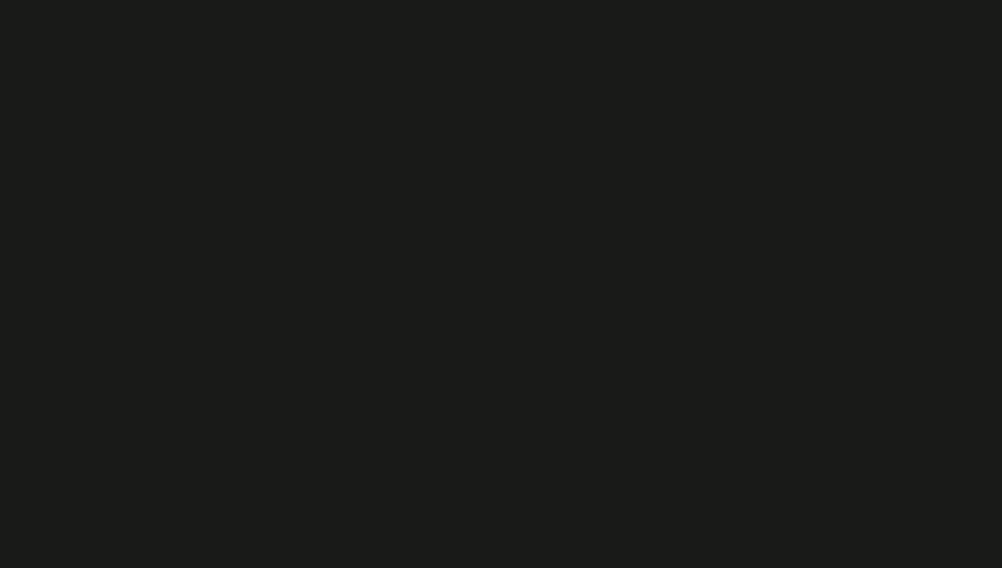
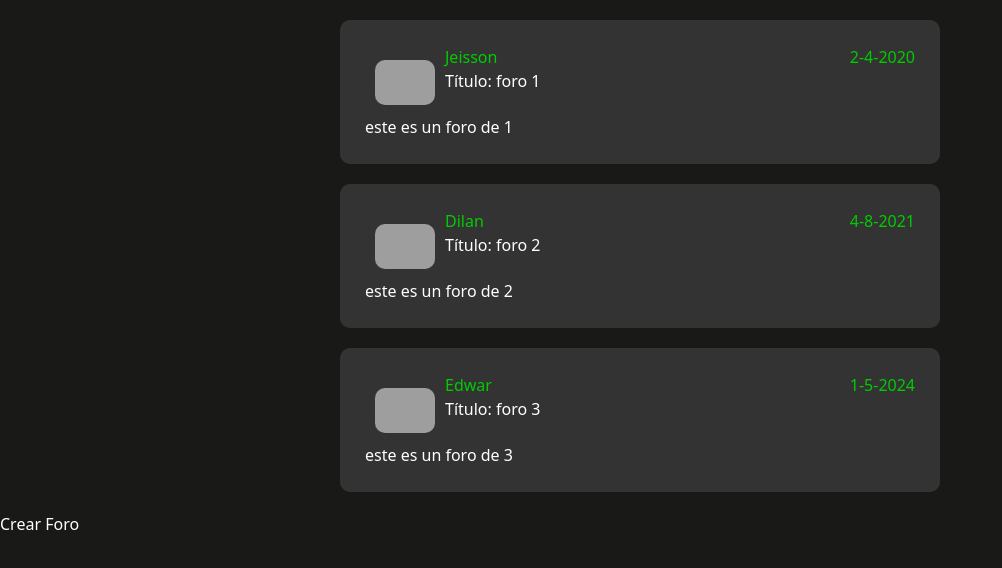
Before and after one commit to YERCKEN/ProAmbiente, a React (Vite) app in the folder client/: page /Foros in a window 1280 px wide. Before the commit this address had no page. Shown: the top 568 px of the page, without its empty margins (0-1002 px from the left). Built offline with nearby package versions, Linux system fonts and the light colour scheme; grey boxes are pictures that could not be loaded.

Commit message:
incorporacion de la session de foros, noticias, formulario de foros y de noticias

```diff
--- a/client/src/App.jsx
+++ b/client/src/App.jsx
@@ -1,33 +1,44 @@
 //IMPORTAMOS REACT-ROUTER-DONE
-import {BrowserRouter, Route, Routes} from 'react-router-dom'
+import { BrowserRouter, Route, Routes } from "react-router-dom";
 //IMPORTAMOS LAS PAGES
-import LoginPage from './pages/loginPage.jsx'
-import RegisterPage from './pages/registerPage.jsx'
+import LoginPage from "./pages/loginPage.jsx";
+import RegisterPage from "./pages/registerPage.jsx";
+import { ForosContextProvider } from "./context/ForosContext";
+import ForosList from "./pages/Foros/ForosList";
+import Noticias from "./pages/Noticias/NoticiasList";
+import FormularioForo from "./pages/Foros/FormularioForo";
 
 //importamos el authprovider
-import {AuthProvider} from './context/auth.context.jsx'
+import { AuthProvider } from "./context/auth.context.jsx";
 
-function App(){
+function App() {
   return (
-
     //CONTENEDOR DE RUTAS
     <AuthProvider>
+      <ForosContextProvider>
+        <BrowserRouter>
+          <Routes>
+            <Route
+              path="/"
+              element={
+                <h1 className="text-3xl font-bold underline">HOLA BB</h1>
+              }
+            />
 
-        <BrowserRouter>
-        <Routes>
-          <Route path='/' element={<h1 className="text-3xl font-bold underline">HOLA BB</h1>}/>
+            <Route path="/login" element={<LoginPage />} />
 
-          <Route path='/login' element={<LoginPage />}/>
+            <Route path="/register" element={<RegisterPage />} />
 
-          <Route path='/register' element={<RegisterPage/>}/>
+            <Route path="/Foros" element={<ForosList />} />
 
-        </Routes>
+            <Route path="/Noticias" element={<Noticias />} />
 
-      </BrowserRouter>
-
+            <Route path="/FormularioForo" element={<FormularioForo />} />
+          </Routes>
+        </BrowserRouter>
+      </ForosContextProvider>
     </AuthProvider>
-
-  )
+  );
 }
 
-export default App
+export default App;
--- /dev/null
+++ b/client/src/context/ForosContext.jsx
@@ -0,0 +1,29 @@
+import { createContext, useState, useEffect } from "react";
+import { foros as data } from "../data/foros";
+
+export const ForosContext = createContext();
+
+export function ForosContextProvider(props) {
+  const [foros, setForos] = useState([]);
+  function createForos(Foro) {
+    setForos([
+      ...foros,
+      {
+        titulo: foro.titulo,
+        id: foros.length,
+        descripcion: foro.descripcion,
+        usuario_id: foro.usuario_id,
+        fecha_creacion: foro.fecha_creacion
+      },
+    ]);
+  }
+  useEffect(() => {
+    setForos(data);
+  }, []);
+
+  return (
+    <ForosContext.Provider value={{ foros, createForos }}>
+      {props.children}
+    </ForosContext.Provider>
+  );
+}
--- /dev/null
+++ b/client/src/data/foros.js
@@ -0,0 +1,23 @@
+export const foros = [
+    {
+        id: 0,
+        titulo:"foro 1",
+        descripcion: "este es un foro de 1",
+        usuario_id: "Jeisson",
+        fecha_creacion: "2-4-2020"
+    },
+    {
+        id: 1,
+        titulo:"foro 2",
+        descripcion: "este es un foro de 2",
+        usuario_id: "Dilan",
+        fecha_creacion: "4-8-2021"
+    },
+    {
+        id: 2,
+        titulo:"foro 3",
+        descripcion: "este es un foro de 3",
+        usuario_id: "Edwar",
+        fecha_creacion: "1-5-2024"
+    },
+];
--- /dev/null
+++ b/client/src/data/noticias.js
@@ -0,0 +1,23 @@
+export const noticias = [
+    {
+        id: 0,
+        titulo:"",
+        descripcion: "",
+        usuario_id: "",
+        fecha_creacion: ""
+    },
+    {
+        id: 1,
+        titulo:"",
+        descripcion: "",
+        usuario_id: "",
+        fecha_creacion: ""
+    },
+    {
+        id: 2,
+        titulo:"",
+        descripcion: "",
+        usuario_id: "",
+        fecha_creacion: ""
+    },
+];
--- /dev/null
+++ b/client/src/pages/Foros/FormularioForo.jsx
@@ -0,0 +1,57 @@
+import { ForosContext } from "../../context/ForosContext";
+import { useContext, useState } from "react";
+import { Link } from 'react-router-dom';
+
+function FormularioForo() {
+  const [titulo, setTitulo] = useState("");
+  const [descripcion, setDescripcion] = useState("");
+  const [usuario_id, setUsuario_id] = useState("");
+  const [fecha_creacion, setFecha_creacion] = useState("");
+  const { createForos } = useContext(ForosContext);
+
+  const handleSubmit = (e) => {
+    e.preventDefault();
+    createForos({ titulo, descripcion, usuario_id, fecha_creacion });
+    setTitulo("");
+    setDescripcion("");
+    setUsuario_id("");
+    setFecha_creacion("");
+  };
+  return (
+    <div className="max-w-md mx-auto">
+      <form onSubmit={handleSubmit} className="bg-slate-800 px-10 mb-4 p-10">
+        <h1 className="text-exl font-bold text-white mb-3">Crea tu formulario</h1>
+        <input
+          placeholder="escribe tu tarea"
+          onChange={(e) => setTitulo(e.target.value)}
+          value={titulo}
+          className="bd-slate-300 p-3 w-full mb-2"
+          autoFocus
+        />
+        <textarea
+          placeholder="escribe la descripcion de la tarea"
+          onChange={(e) => setDescripcion(e.target.value)}
+          value={descripcion}
+          className="bd-slate-300 p-3 w-full mb-2"
+        ></textarea>
+        <input
+          placeholder="escribe tu tarea"
+          onChange={(e) => setUsuario_id(e.target.value)}
+          value={usuario_id}
+          className="bd-slate-300 p-3 w-full mb-2"
+          autoFocus
+        />
+        <input
+          placeholder="escribe tu tarea"
+          onChange={(e) => setFecha_creacion(e.target.value)}
+          value={fecha_creacion}
+          className="bd-slate-300 p-3 w-full mb-2"
+          autoFocus
+        />
+        <button className="bg-indigo-500 px-3 py-1 text-white"><Link to="/Foros">guardar</Link></button>
+      </form>
+    </div>
+  );
+}
+
+export default FormularioForo;
--- /dev/null
+++ b/client/src/pages/Foros/ForosCard.jsx
@@ -0,0 +1,69 @@
+import { useContext } from "react";
+import { ForosContext } from "../../context/ForosContext";
+
+function ForosCard({ foro }) {
+  return (
+    // div general
+    <div
+      style={{
+        backgroundColor: "#333333",
+        color: "white",
+        margin: "20px auto", // Centra el div horizontalmente
+        padding: "25px",
+        maxWidth: "600px", // Ajusta el tamaño máximo del div
+        borderRadius: "10px", // Opcional: redondea las esquinas del div
+      }}
+    >
+      <div
+        style={{
+          display: "flex",
+          justifyContent: "space-between",
+          alignItems: "flex-start",
+        }}
+      >
+        {/* Div de la imagen (izquierda) */}
+        <div
+          style={{
+            flex: "0 0 80px",
+            display: "flex",
+            justifyContent: "center",
+            alignItems: "center",
+          }}
+        >
+          <img
+            src="/user.png"
+            alt="User"
+            style={{
+              marginTop: "15px",
+              width: "60px", // Ajusta el tamaño de la imagen
+              height: "auto",
+              borderRadius: "10px",
+            }}
+          />
+        </div>
+
+        {/* Div del contenido principal (centro) */}
+        <div style={{ flex: "2" }}>
+          <p style={{ color: "#00CC00" }}>{foro.usuario_id}</p>
+          <p>Título: {foro.titulo}</p>
+        </div>
+
+        {/* Div de la fecha (derecha) */}
+        <div style={{ flex: "1", textAlign: "right", alignSelf: "flex-start" }}>
+          <p style={{ color: "#00CC00" }}>{foro.fecha_creacion}</p>
+        </div>
+      </div>
+
+      {/* div para la descripción  */}
+      <div
+        style={{
+          paddingTop: "10px",
+        }}
+      >
+        <p>{foro.descripcion}</p>
+      </div>
+    </div>
+  );
+}
+
+export default ForosCard;
--- /dev/null
+++ b/client/src/pages/Foros/ForosList.jsx
@@ -0,0 +1,27 @@
+import ForosCard from "./ForosCard";
+
+import { useContext } from "react";
+import { ForosContext } from "../../context/ForosContext";
+import { Link } from 'react-router-dom';
+
+function ForosList() {
+  const { foros } = useContext(ForosContext);
+  if (foros.length === 0) {
+    return <h1>no hay tareas aun</h1>;
+  }
+  return (
+    <div>
+      {foros.map((foro) => (
+        <ForosCard key={foro.id} foro={foro} />
+      ))}
+
+    <button>
+      <Link to="/FormularioForo">Crear Foro</Link>
+    </button>
+    </div>
+
+
+  );
+}
+
+export default ForosList;
--- /dev/null
+++ b/client/src/pages/Noticias/NoticiasList.jsx
@@ -0,0 +1,10 @@
+
+function Noticias() {
+  return (
+    <div>
+      <h1>bienvenidos a noticias</h1>
+    </div>
+  );
+}
+
+export default Noticias;
```
Also changed, not shown: client/src/pages/Noticias/FormularioNoticia.jsx (added), 1 other file (tests, documents, lock files or other folders).
